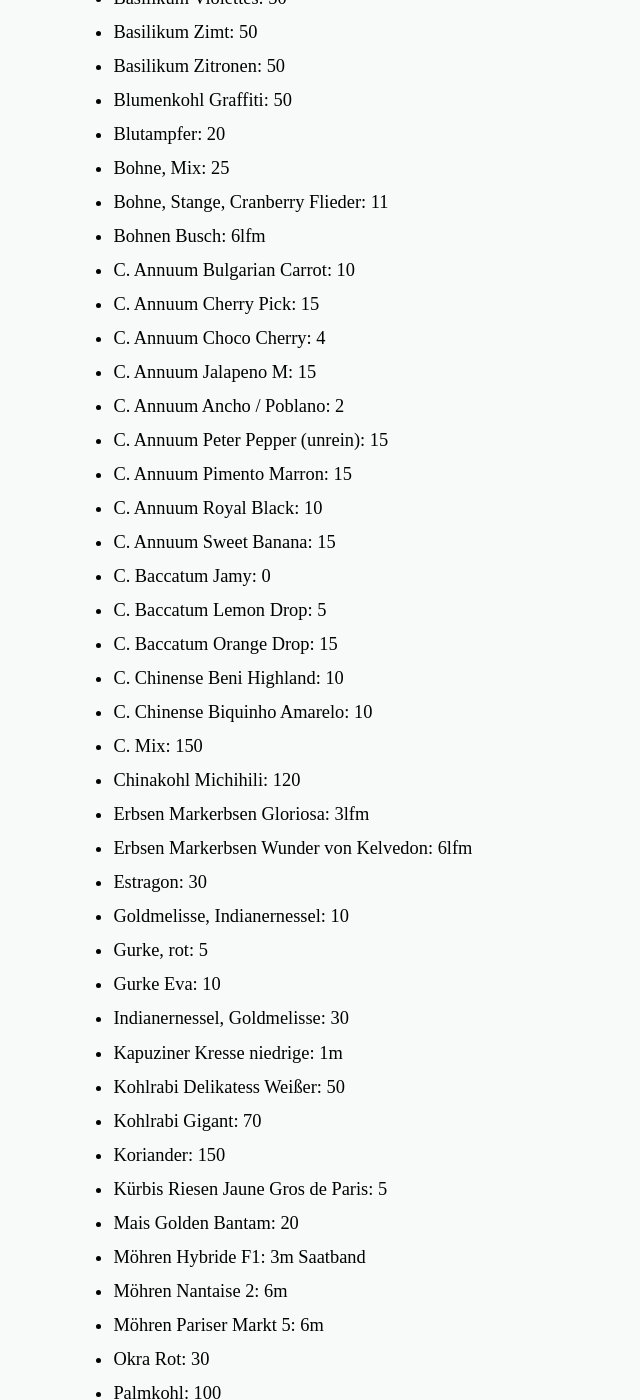
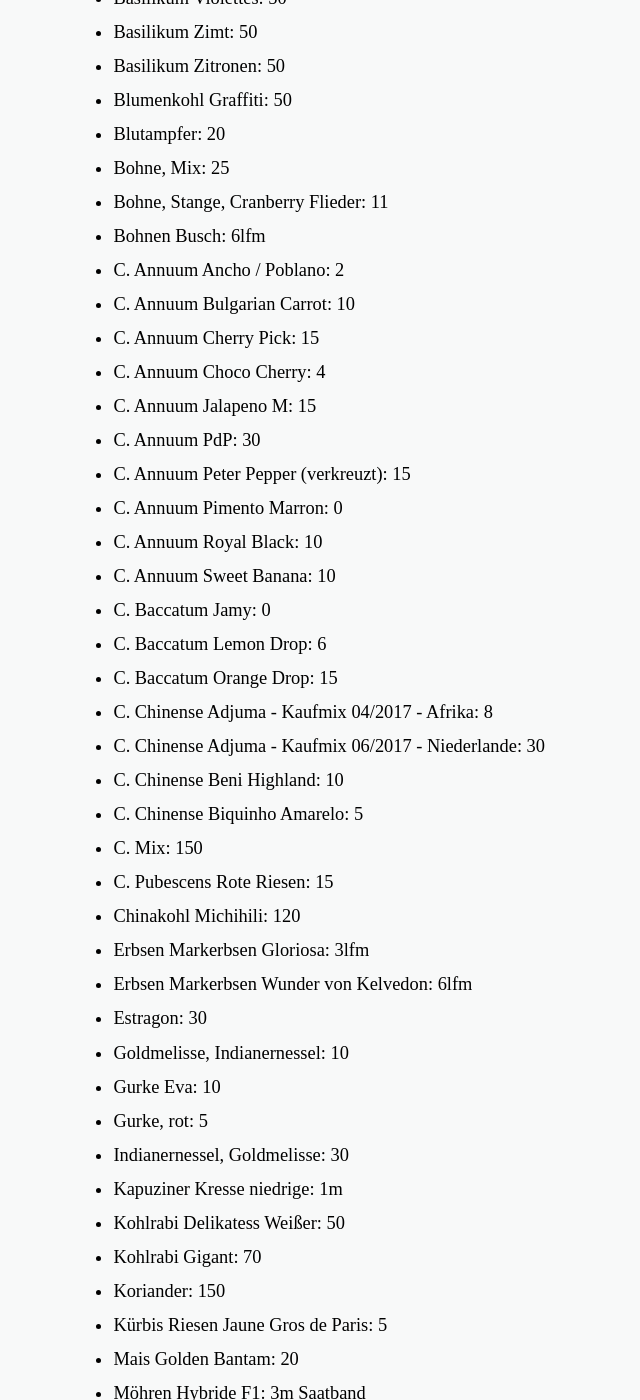
Before and after one commit to iamsebastian/blog.sebastian.science, a Jekyll site: the page built from samen.md, in a window 1280 px wide and 1400 px high, scrolled down 1033 px. Shown: the whole window, without its empty margins (193-833 px from the left). Built offline with Jekyll 4.4.1, drawn with Linux system fonts in a browser that asks for light colours; some of the changed text lies outside the part shown.

Commit message:
Updated seeds

```diff
--- a/_data/seeds.yaml
+++ b/_data/seeds.yaml
@@ -11,28 +11,32 @@ Blutampfer: 20
 Bohne, Mix: 25
 Bohne, Stange, Cranberry Flieder: 11
 Bohnen Busch: 6lfm
+C. Annuum Ancho / Poblano: 2
 C. Annuum Bulgarian Carrot: 10
 C. Annuum Cherry Pick: 15
 C. Annuum Choco Cherry: 4
 C. Annuum Jalapeno M: 15
-C. Annuum Ancho / Poblano: 2
-C. Annuum Peter Pepper (unrein): 15
-C. Annuum Pimento Marron: 15
+C. Annuum PdP: 30
+C. Annuum Peter Pepper (verkreuzt): 15
+C. Annuum Pimento Marron: 0
 C. Annuum Royal Black: 10
-C. Annuum Sweet Banana: 15
+C. Annuum Sweet Banana: 10
 C. Baccatum Jamy: 0
-C. Baccatum Lemon Drop: 5
+C. Baccatum Lemon Drop: 6
 C. Baccatum Orange Drop: 15
+C. Chinense Adjuma - Kaufmix 04/2017 - Afrika: 8
+C. Chinense Adjuma - Kaufmix 06/2017 - Niederlande: 30
 C. Chinense Beni Highland: 10
-C. Chinense Biquinho Amarelo: 10
+C. Chinense Biquinho Amarelo: 5
 C. Mix: 150
+C. Pubescens Rote Riesen: 15
 Chinakohl Michihili: 120
 Erbsen Markerbsen Gloriosa: 3lfm
 Erbsen Markerbsen Wunder von Kelvedon: 6lfm
 Estragon: 30
 Goldmelisse, Indianernessel: 10
+Gurke Eva: 10
 Gurke, rot: 5
-Gurke Eva: 10
 Indianernessel, Goldmelisse: 30
 Kapuziner Kresse niedrige: 1m
 Kohlrabi Delikatess Weißer: 50
@@ -45,7 +49,7 @@ Möhren Nantaise 2: 6m
 Möhren Pariser Markt 5: 6m
 Okra Rot: 30
 Palmkohl: 100
-Passionsblume, blaue: 5
+Passionsblume, blaue: 2
 Pastinake: 75
 Pfefferminze Echte: 100
 Physalis Erdbeer: 30
@@ -58,10 +62,10 @@ Rhabarber: 50
 Rittersporn Pacific: 40
 Rosenkohl Hilds Ideal: 80
 Schnittsalat: 100
-Tamarillo: 5
+Tamarillo: 2
 Tat Soi: 150
+Tomate, Cocktail, Besser: 30
 Tomate, Cocktail, Blaue (Indigo Blue Berries): 0
-Tomate, Cocktail, Besser: 30
 Tomate, Cocktail, Crovarese: 20
 Tomate, Cocktail, Tiny Tim: 0
 Tomate, Cocktail, Yellow Pearshaped: 0
```
